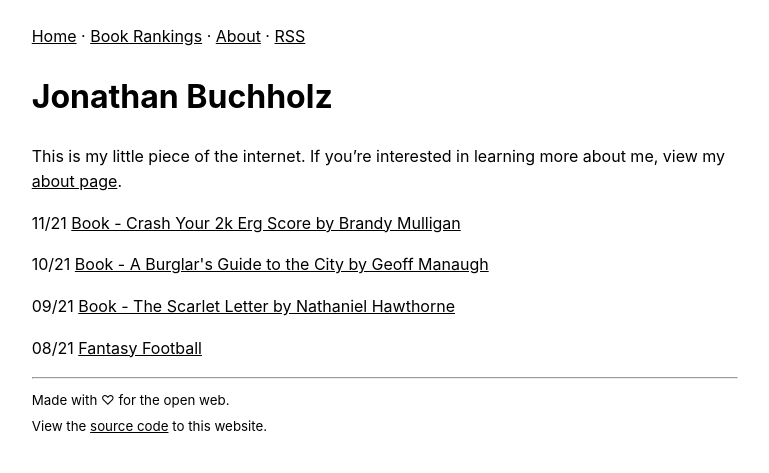
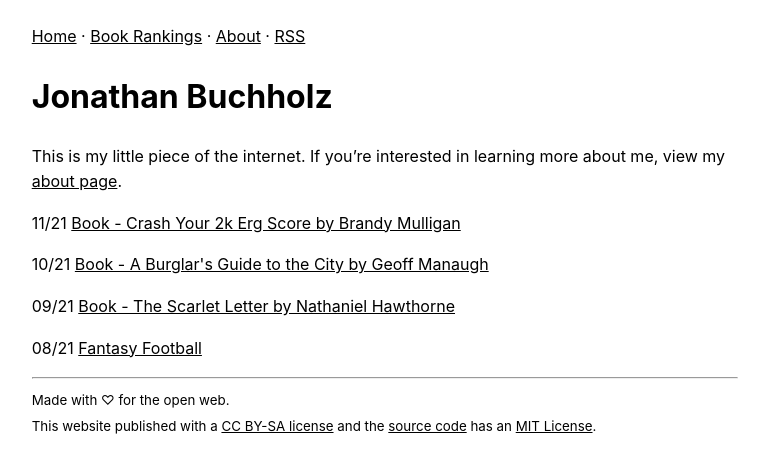
Before and after one commit to JonathanBuchh/buchh.org, a Jekyll site: the page built from index.md, in a window 1280 px wide. Shown: the top 473 px of the page, without its empty margins (255-1024 px from the left). Built offline with Jekyll 4.4.1, drawn with Linux system fonts in a browser that asks for light colours.

Commit message:
Add license information

```diff
--- a/_includes/footer.html
+++ b/_includes/footer.html
@@ -2,5 +2,5 @@
     <hr>
     <small>Made with ♡ for the open web.</small>
     <br>
-    <small>View the <a href="https://github.com/JonathanBuchh/jonathanbuchh.github.io">source code</a> to this website.</small>
+    <small>This website published with a <a href="https://creativecommons.org/licenses/by-sa/4.0/">CC BY-SA license</a> and the <a href="https://github.com/JonathanBuchh/jonathanbuchh.github.io">source code</a> has an <a href="https://github.com/JonathanBuchh/jonathanbuchh.github.io/blob/main/LICENSE">MIT License</a>.</small>
 </footer>
```
Also changed, not shown: 1 other file.
